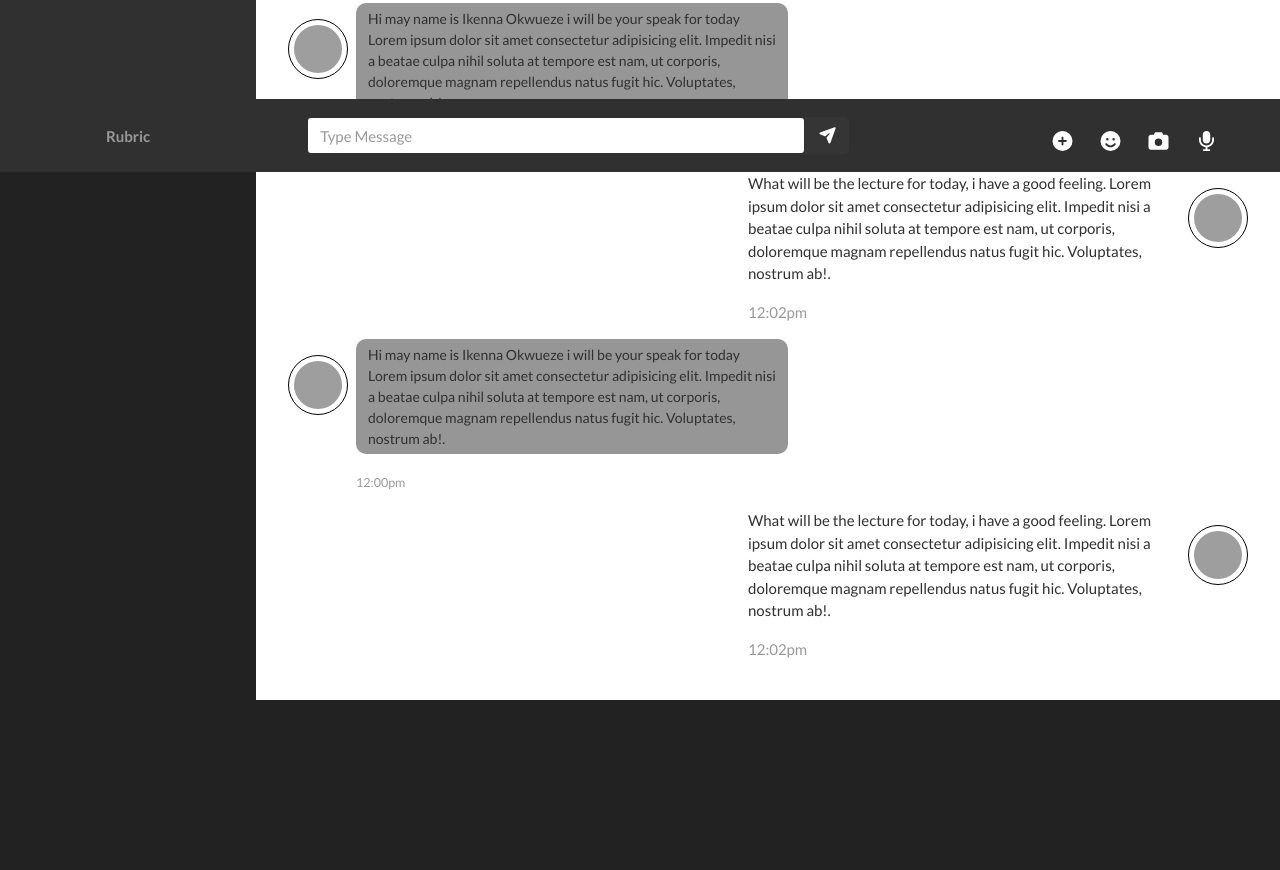
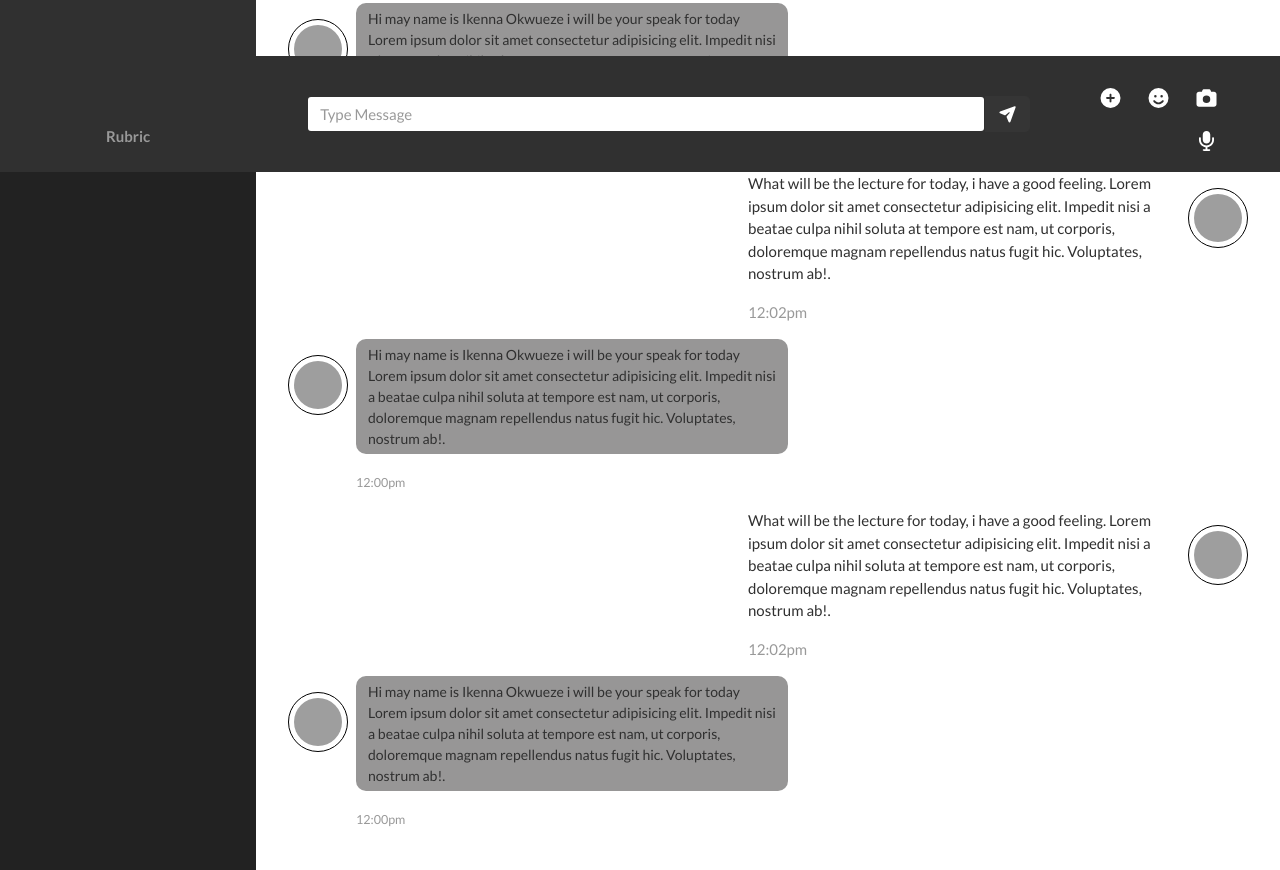
Before and after one commit to okwueze/Project-Rubric, a plain HTML site: page html/Discuss.html in a window 1280 px wide. Shown: the part 628-1498 px from the top of the page. Before the commit the page ends 1328 px from the top, so only its background shows below. Drawn offline with Linux system fonts and the light colour scheme; grey boxes are pictures that could not be loaded.

Commit message:
input bottom width

```diff
--- a/css/student.css
+++ b/css/student.css
@@ -272,7 +272,7 @@
 }
 
 .bottom-icons{
-    width: 40%;
+    width: 20%;
     color: white;
     text-align: right;
 }
@@ -299,7 +299,7 @@
 }
 .submit_group{
     display: flex;
-    width: 60%;
+    width: 80%;
 }
 .input-group-text{
     border: none !important;
--- a/html/Discuss.html
+++ b/html/Discuss.html
@@ -128,6 +128,18 @@
                         <img src="/img/insta1.jpg " class="rounded-circle chat-img" alt="">
                     </div>
 
+                    <div class="chats outgoing">
+                        <img src="/img/back.jpeg" class="rounded-circle chat-img" alt="">
+                        <div class="received-msg">
+                            <p>Hi may name is Ikenna Okwueze i will be your speak for today
+                                Lorem ipsum dolor sit amet consectetur adipisicing elit.
+                                Impedit nisi a beatae culpa nihil soluta at tempore est nam, ut corporis,
+                                doloremque magnam repellendus natus fugit hic. Voluptates, nostrum ab!.
+                            </p>
+                            <span class="text-muted">12:00pm</span>
+                        </div>
+                    </div>
+
                 </div>
 
 
```
